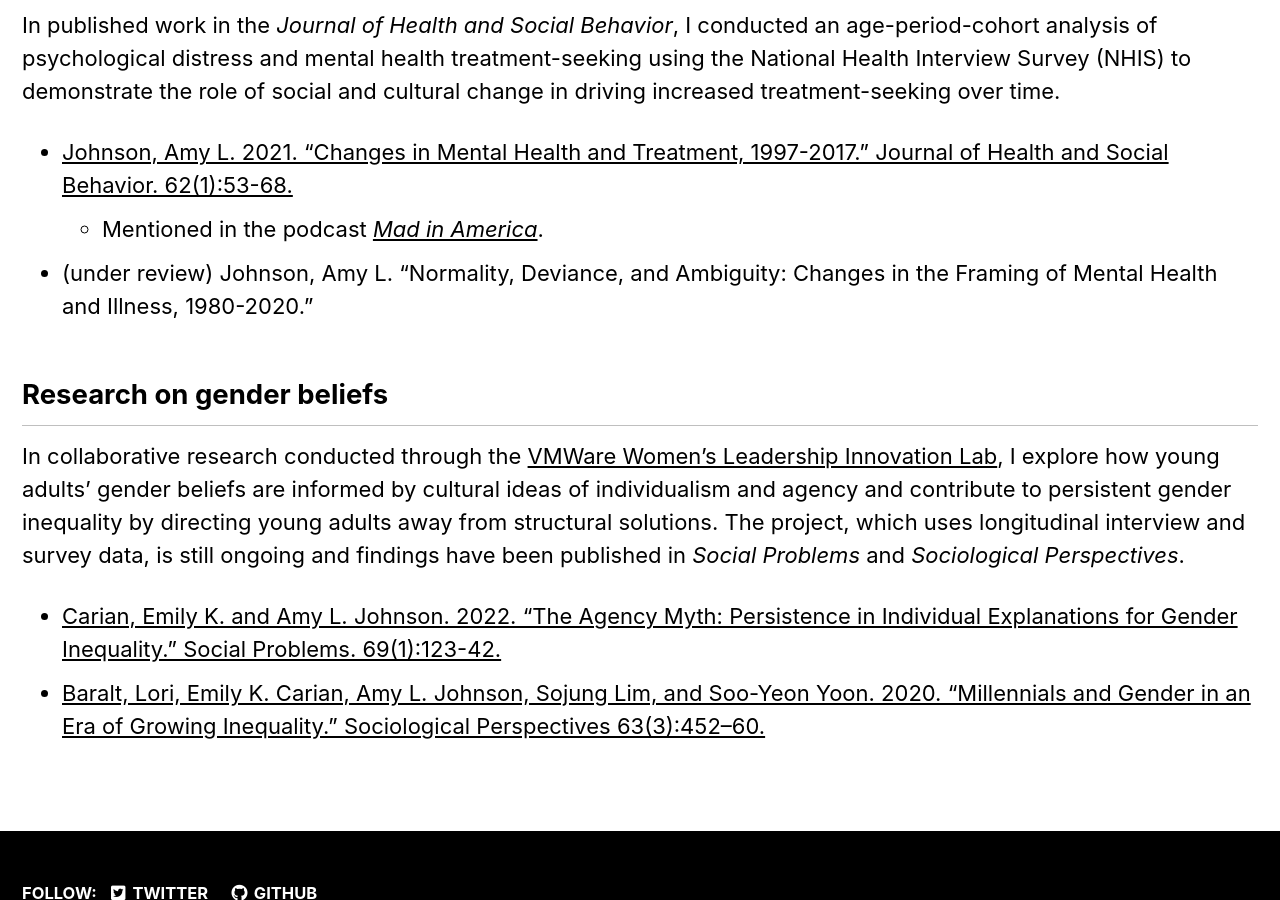
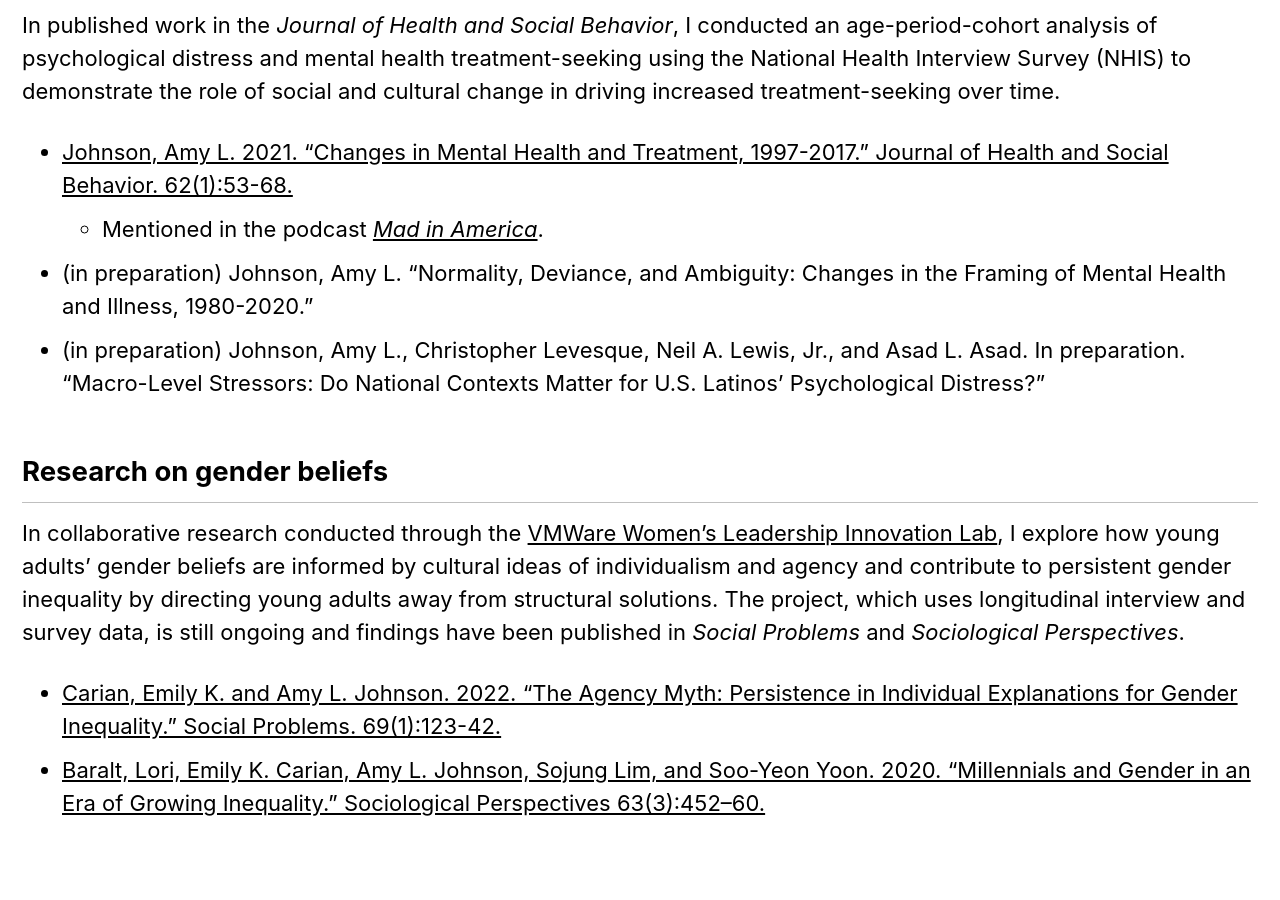
Before and after one commit to aljohnson-soc/aljohnson-soc.github.io, a Jekyll site: the page built from _pages/research.md, in a window 1280 px wide and 900 px high, scrolled down 650 px. Built offline with Jekyll 4.4.1, drawn with Linux system fonts in a browser that asks for light colours; cached includes are drawn as plain includes.

Commit message:
page updates

```diff
--- a/_pages/research.md
+++ b/_pages/research.md
@@ -14,7 +14,8 @@ In published work in the *Journal of Health and Social Behavior*, I conducted an
 
 - [Johnson, Amy L. 2021. “Changes in Mental Health and Treatment, 1997-2017.” Journal of Health and Social Behavior. 62(1):53-68.](https://doi.org/10.1177/0022146520984136)
     - Mentioned in the podcast [*Mad in America*](https://www.madinamerica.com/2022/05/failings-mental-health-dangerous/).
-- (under review) Johnson, Amy L. “Normality, Deviance, and Ambiguity: Changes in the Framing of Mental Health and Illness, 1980-2020.”
+- (in preparation) Johnson, Amy L. “Normality, Deviance, and Ambiguity: Changes in the Framing of Mental Health and Illness, 1980-2020.”
+- (in preparation) Johnson, Amy L., Christopher Levesque, Neil A. Lewis, Jr., and Asad L. Asad. In preparation. “Macro-Level Stressors: Do National Contexts Matter for U.S. Latinos’ Psychological Distress?”
 
 ## Research on gender beliefs
 
```
Also changed, not shown: _pages/splash.md (+1 -1 lines).
